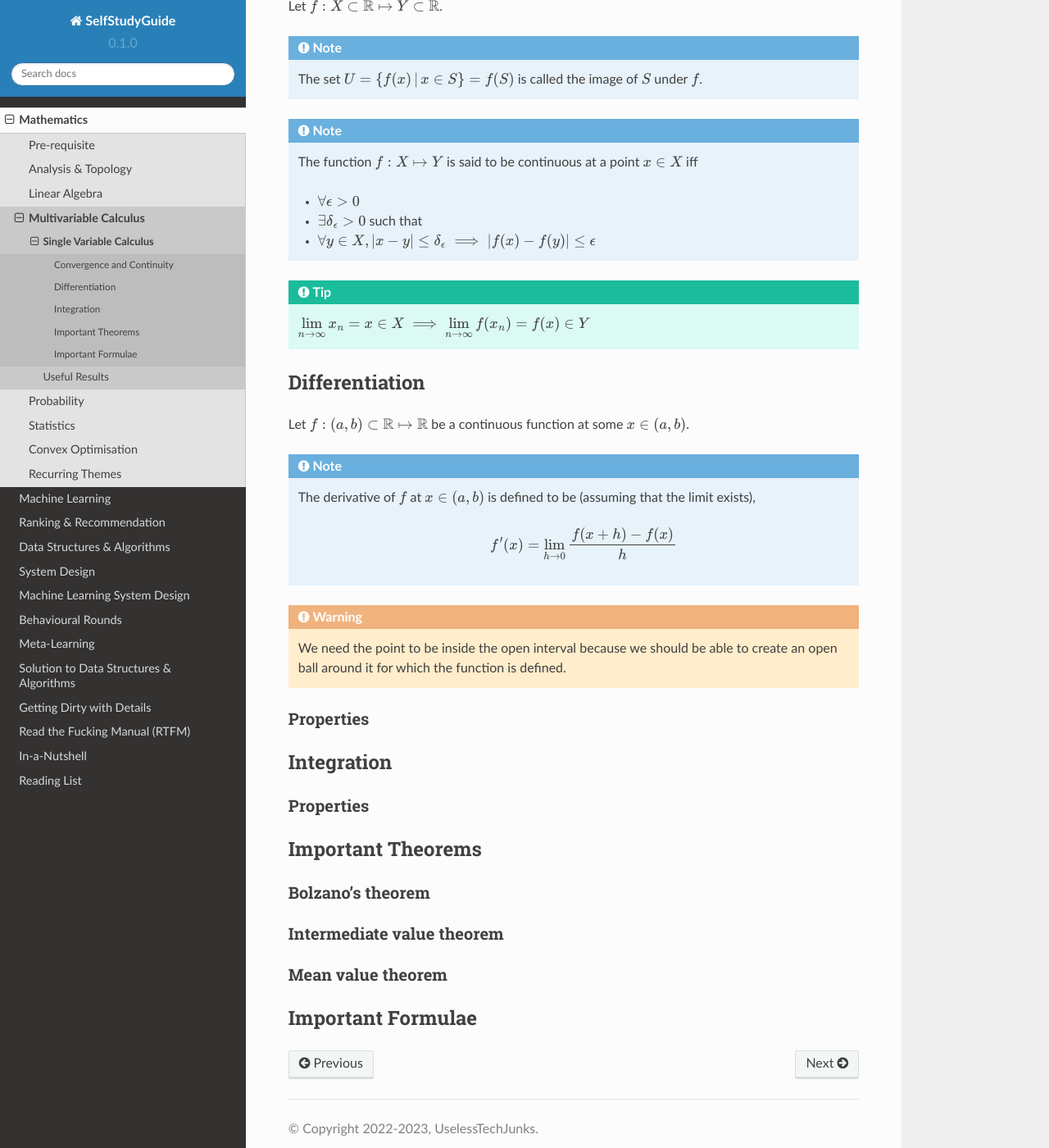
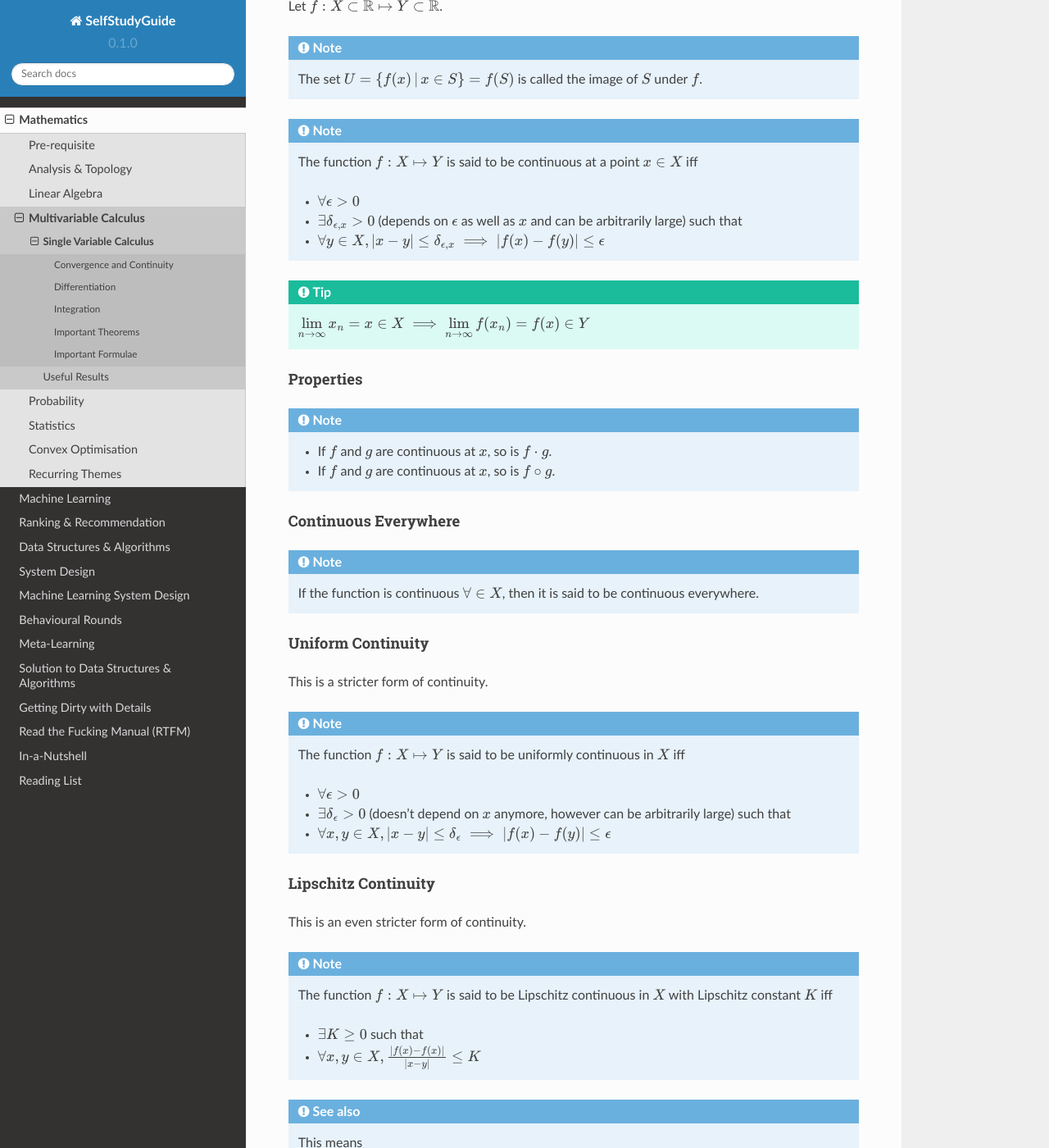
Before and after one commit to uselesstechjunks/leetcode, a Sphinx documentation site: the page built from docs/source/math/calc3/calc1.rst, in a window 1280 px wide and 1400 px high, scrolled down 1117 px. Shown: the whole window at 82% size. Built offline with Sphinx 7.4.7 and the Read the Docs theme 2.0.0, drawn with Linux system fonts in a browser that asks for light colours; some of the changed text lies outside the part shown.

Commit message:
Update calc1.rst

```diff
--- a/docs/source/math/calc3/calc1.rst
+++ b/docs/source/math/calc3/calc1.rst
@@ -46,11 +46,50 @@ Let :math:`f:X\subset\mathbb{R}\mapsto Y\subset\mathbb{R}`.
 	The function :math:`f:X\mapsto Y` is said to be continuous at a point :math:`x\in X` iff
 
 	* :math:`\forall\epsilon > 0`
-	* :math:`\exists\delta_\epsilon > 0` such that
-	* :math:`\forall y\in X, |x-y|\leq\delta_\epsilon\implies |f(x)-f(y)|\leq\epsilon`
+	* :math:`\exists\delta_{\epsilon, x} > 0` (depends on :math:`\epsilon` as well as :math:`x` and can be arbitrarily large) such that
+	* :math:`\forall y\in X, |x-y|\leq\delta_{\epsilon, x}\implies |f(x)-f(y)|\leq\epsilon`
 
 .. tip::
 	:math:`\lim\limits_{n\to\infty} x_n=x\in X\implies \lim\limits_{n\to\infty} f(x_n)=f(x)\in Y`
+
+Properties
+----------------------------------------------------------------
+.. note::
+	* If :math:`f` and :math:`g` are continuous at :math:`x`, so is :math:`f\cdot g`.
+	* If :math:`f` and :math:`g` are continuous at :math:`x`, so is :math:`f\circ g`.
+
+Continuous Everywhere
+----------------------------------------------------------------
+.. note::
+	If the function is continuous :math:`\forall\in X`, then it is said to be continuous everywhere.
+
+Uniform Continuity
+----------------------------------------------------------------
+This is a stricter form of continuity.
+
+.. note::
+	The function :math:`f:X\mapsto Y` is said to be uniformly continuous in :math:`X` iff
+
+	* :math:`\forall\epsilon > 0`
+	* :math:`\exists\delta_\epsilon > 0` (doesn't depend on :math:`x` anymore, however can be arbitrarily large) such that
+	* :math:`\forall x, y\in X, |x-y|\leq\delta_\epsilon\implies |f(x)-f(y)|\leq\epsilon`
+
+Lipschitz Continuity
+----------------------------------------------------------------
+This is an even stricter form of continuity.
+
+.. note::
+	The function :math:`f:X\mapsto Y` is said to be Lipschitz continuous in :math:`X` with Lipschitz constant :math:`K` iff
+
+	* :math:`\exists K\geq 0` such that
+	* :math:`\forall x,y\in X, \frac{|f(x)-f(x)|}{|x-y|}\leq K`
+
+.. seealso::
+	This means
+
+	* :math:`\forall\epsilon > 0`
+	* we can choose :math:`0<\delta\leq \epsilon/K` (don't even have to be arbitrarily large this time) such that
+	* :math:`\forall x, y\in X, |x-y|\leq\delta\implies |f(x)-f(y)|\leq\epsilon`
 
 ****************************************************************
 Differentiation
```
